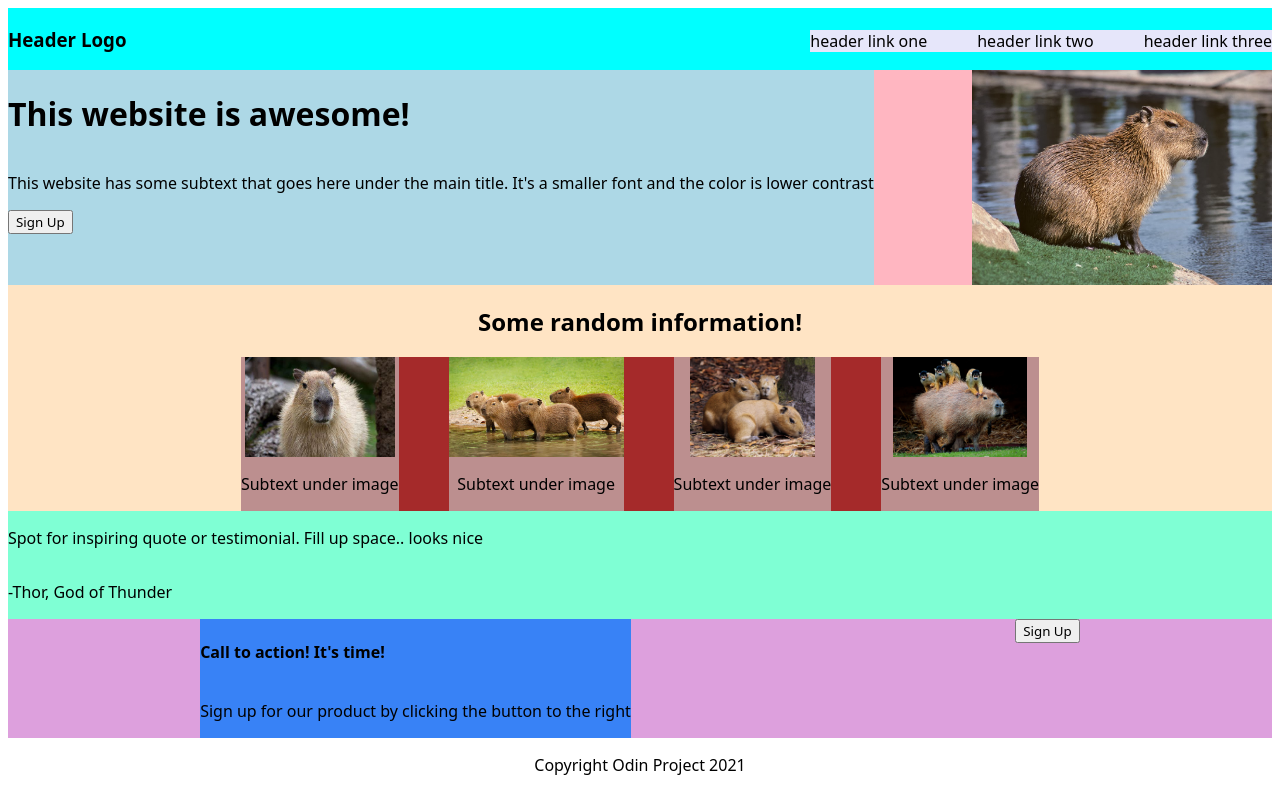
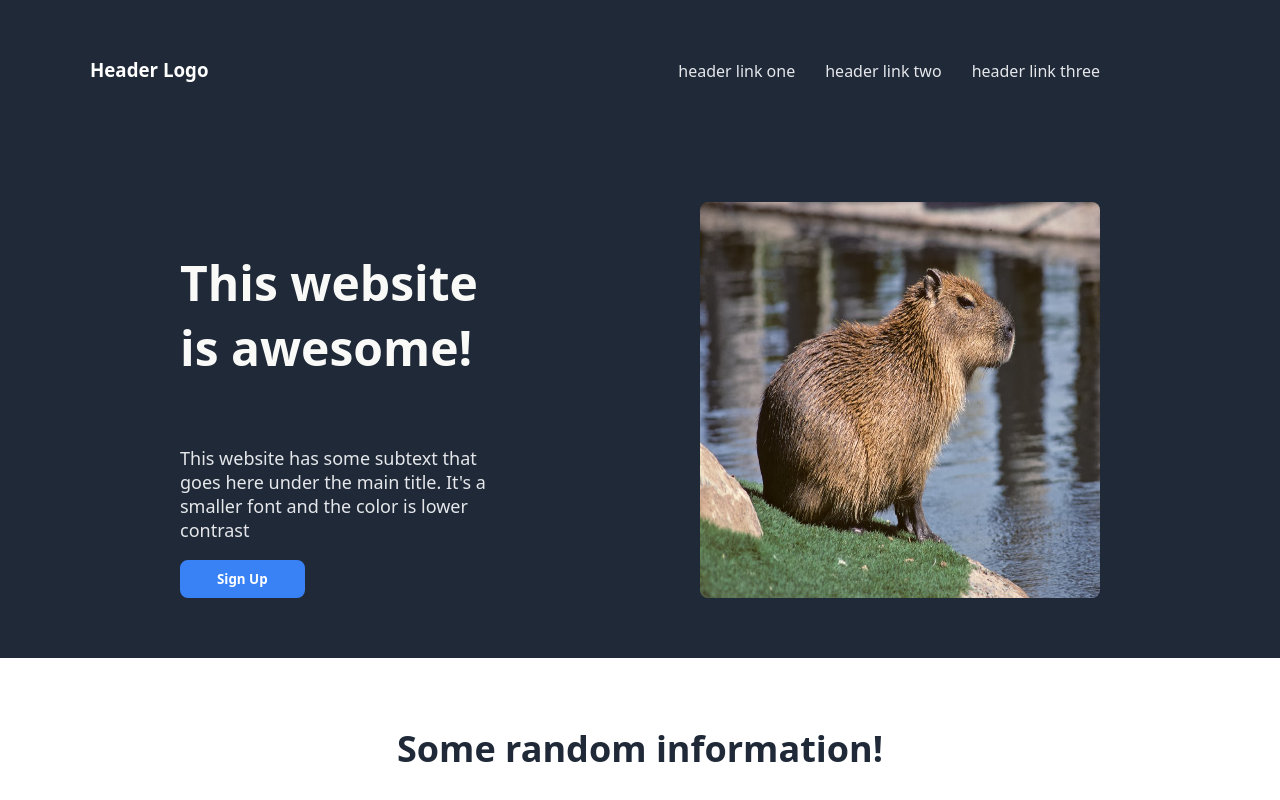
Before and after one commit to kristinaaleee/landing-page, a plain HTML site: page index.html in a window 1280 px wide. Shown: the top 800 px of the page. Drawn offline with Linux system fonts and the light colour scheme.

Commit message:
Fix sections and font coloring, button/img shape
Some padding and margins added
Most font sizing and color complete
Overall look of page complete

```diff
--- a/index.html
+++ b/index.html
@@ -17,8 +17,8 @@
 
         <div class="two">
             <div class="left">
-                <h1>This website is awesome!</h1>
-                <p>This website has some subtext that goes here under the main title. It's a smaller font and the color is lower contrast </p>
+                <p class="main">This website is awesome!</p>
+                <p class="second">This website has some subtext that goes here under the main title. It's a smaller font and the color is lower contrast </p>
                 <button onclick="document.location='blah.blah'">Sign Up</button>
             </div>
             <div class="img">
@@ -27,7 +27,7 @@
         </div>
 
         <div class="three">
-            <h2>Some random information!</h2>
+            <p class="infohead">Some random information!</p>
             <div class="group">
                 <div class="pair">
                     <img src="images/capy2.jpeg">
@@ -49,8 +49,8 @@
         </div>
 
         <div class="four">
-            <p>Spot for inspiring quote or testimonial. Fill up space.. looks nice</p>
-            <p>-Thor, God of Thunder</p>
+            <p id="quote"><em>Spot for inspiring quote or testimonial. Fill up space.. looks nice pot for inspiring quote or testimonial. Fill up space.. looks nice pot for inspiring quote or testimonial. Fill up space.. looks nice </em></p>
+            <p id="author"><strong>-Thor, God of Thunder</strong></p>
         </div>
         <div class="five">
             <div class="blue">
--- a/style.css
+++ b/style.css
@@ -1,85 +1,137 @@
 *{
     font-family: system-ui, -apple-system, BlinkMacSystemFont, 'Segoe UI', Roboto, Oxygen, Ubuntu, Cantarell, 'Open Sans', 'Helvetica Neue', sans-serif
 }
-div, header, footer{
+body{
+    margin: 0;
+}
+div, header, footer{ /*consider adding padding individually*/
     display: flex;
+    padding-inline: 90px;
+    padding-block: 30px;
 }
 header{
     flex-direction: row;
     justify-content: space-between;
     align-items: baseline;
-    background-color: aqua;
+    background-color: #1F2937;
+    color: white;
 }
 
 .right{
-    background-color: lavender;
-    column-gap: 50px;
+    column-gap: 30px;
 }
 
-a {
+a { /* header links */
     text-decoration: none;
-    color: black;
+    color: #e5e7eb;
 }
 
 .two{
     flex-direction: row;
-    justify-content: space-between;
-    flex-shrink: 1;
-    background-color: lightpink
+    justify-content: space-evenly;
+    background-color: #1F2937;
 }
+
 .left{
     flex-direction: column;
-    background-color: lightblue;
+    justify-content: center; /*fix spacing*/
 }
 
+.main{
+    font-size: 48px;
+    font-weight: bolder;
+    color: #f9faf8;
+}
+
+.second{
+    font-size: 18px;
+    color: #e5e7eb;
+}
 
 img{
-    width: 300px;
+    width: 400px;
     height: auto;
+    border-radius: 8px;
+    border-color: #3882f6; /* how to make border visible */
 }
 
 .three{
     flex-direction: column;
     justify-content: center;
-    background-color: bisque;
+    background-color: white;
     align-items: center;
+}
+
+.infohead{
+    color:#1F2937;
+    font-size: 36px;
+    font-weight: bolder;
 }
 .group{
     flex-direction:row;
-    justify-content: center;
-    gap: 50px;
-    background-color: brown;
+    justify-content: space-evenly;
+    background-color: white;
+    margin-inline: 250px;
 }
 .pair{
+    padding:20px;
     flex-direction: column;
     align-items: center;
-    background-color:rosybrown;
+    background-color:white;
 }
 .pair img{
     width: auto;
-    height: 100px;
+    height: 150px;
 }
 
 .four{
     flex-direction: column;
-    background-color: aquamarine;
+    background-color: #e5e7eb;
+    color: #1F2937;
+    padding-inline: 350px;
+    padding-block: 50px;
 }
 
-.five{
-    background-color:plum;
-    justify-content: space-around;
-    align-content: center;
+#quote{
+    font-weight: lighter;
+    font-size: 36px;
+}
+
+#author{
+    text-align: right;
+}
+
+.five{ /* has margins, does not reach edge of page */
+    background-color:#3882f6;
+    justify-content: center;
+    align-items: center;
+    border-radius: 10px;
+    margin-inline: 150px;
+    margin-block: 100px;
 }
 .blue{
     flex-direction: column;
     background-color: #3882f6;
+    color: white
 }
 
 button{
     width: fit-content;
     height: fit-content;
+    background-color: #3882f6;
+    border:2pt solid #3882f6;
+    color: white;
+    font-weight: bold;
+    border-radius: 8px;
+    padding: 8px 35px;
+}
+
+.five button{
+    border:2pt solid white;
 }
 
 footer{
+    background-color: #1F2937;
+    color: white;
     justify-content: center;
 }
```
